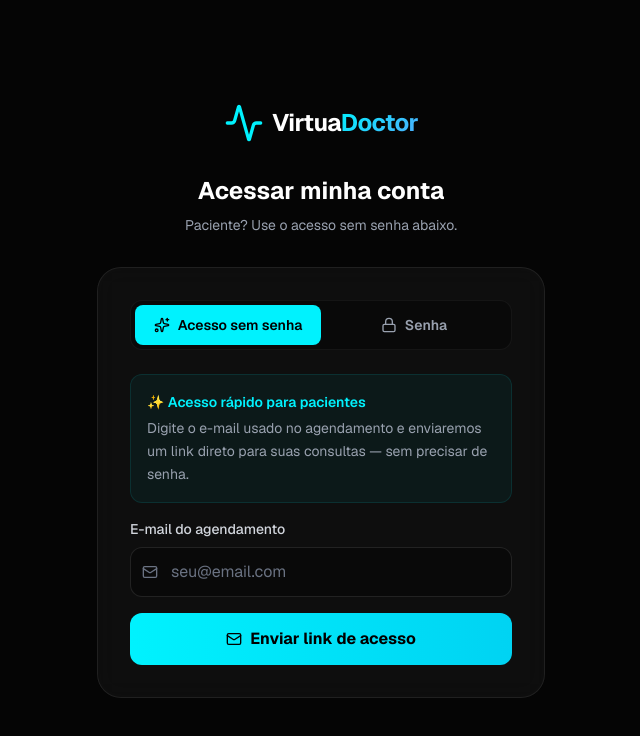
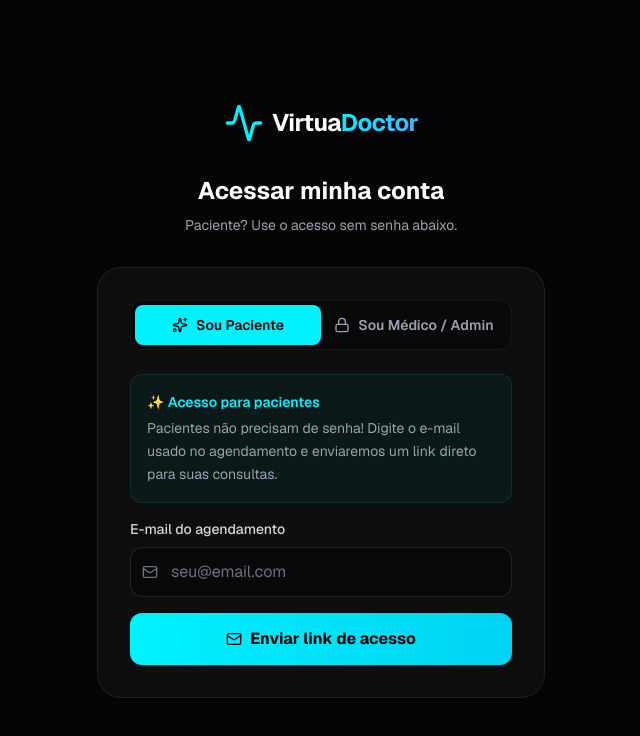
Before and after one commit to victorrolin/virtuadoc, a Next.js app: page /login in a window 1280 px wide. Shown: the top 736 px of the page, without its empty margins (319-959 px from the left). Built offline with nearby package versions, Linux system fonts and the light colour scheme.

Commit message:
ux: clarify login tabs - Sou Paciente vs Sou Medico/Admin

```diff
--- a/src/app/login/page.tsx
+++ b/src/app/login/page.tsx
@@ -67,7 +67,7 @@ function LoginForm() {
           className={`flex-1 flex items-center justify-center gap-2 py-2.5 rounded-lg text-sm font-semibold transition-all ${tab === 'magic' ? 'bg-primary text-black' : 'text-gray-400 hover:text-white'}`}
         >
           <Sparkles className="h-4 w-4" />
-          Acesso sem senha
+          Sou Paciente
         </button>
         <button
           type="button"
@@ -75,7 +75,7 @@ function LoginForm() {
           className={`flex-1 flex items-center justify-center gap-2 py-2.5 rounded-lg text-sm font-semibold transition-all ${tab === 'password' ? 'bg-white/10 text-white' : 'text-gray-400 hover:text-white'}`}
         >
           <Lock className="h-4 w-4" />
-          Senha
+          Sou Médico / Admin
         </button>
       </div>
 
@@ -101,8 +101,8 @@ function LoginForm() {
           ) : (
             <form onSubmit={handleMagicLink} className="flex flex-col gap-4">
               <div className="p-4 rounded-xl bg-primary/5 border border-primary/10 text-sm text-gray-400 leading-relaxed">
-                <p className="text-primary font-semibold mb-1">✨ Acesso rápido para pacientes</p>
-                Digite o e-mail usado no agendamento e enviaremos um link direto para suas consultas — sem precisar de senha.
+                <p className="text-primary font-semibold mb-1">✨ Acesso para pacientes</p>
+                Pacientes não precisam de senha! Digite o e-mail usado no agendamento e enviaremos um link direto para suas consultas.
               </div>
               <div className="flex flex-col gap-2">
                 <label className="text-sm font-medium text-gray-300">E-mail do agendamento</label>
```
